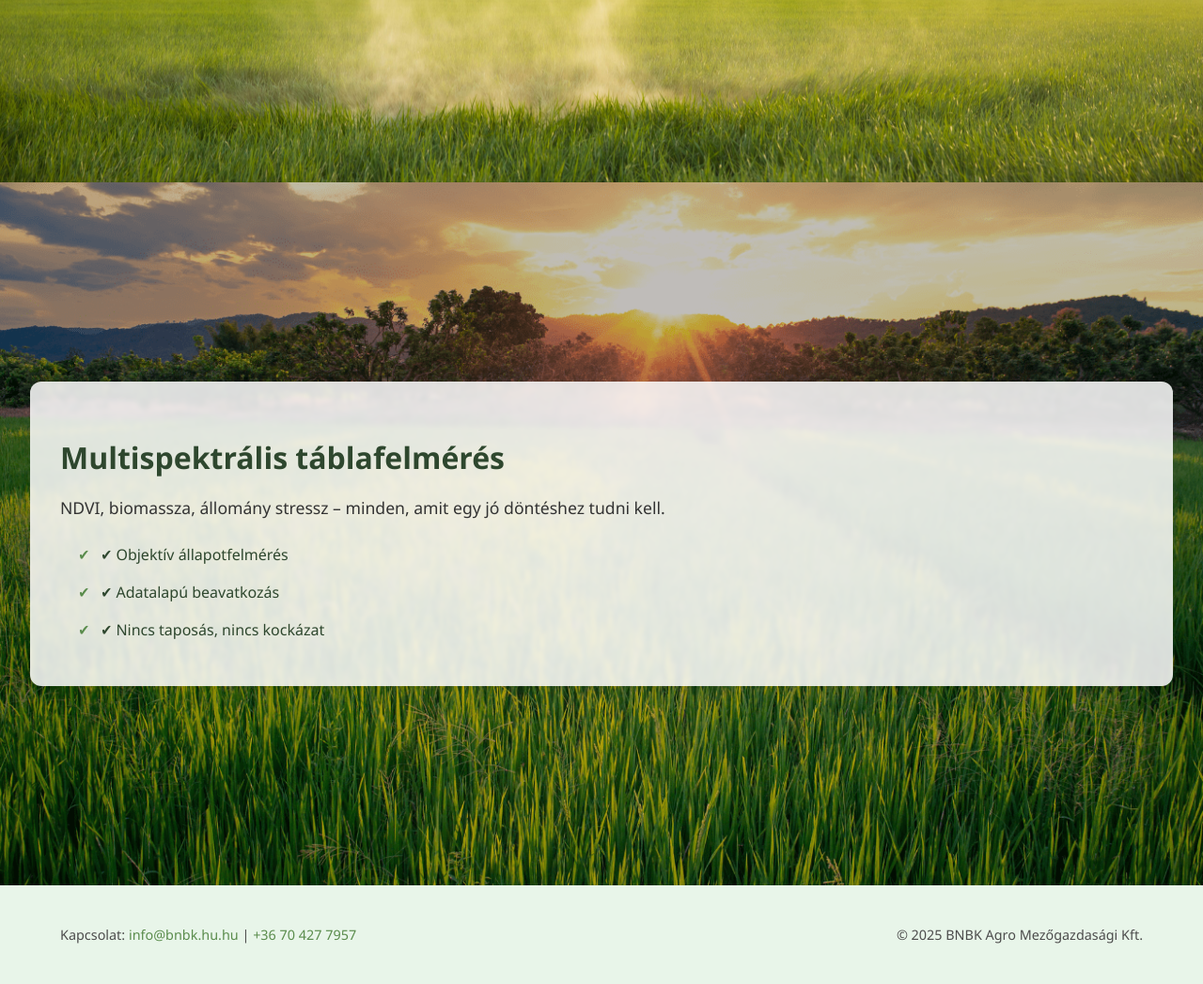
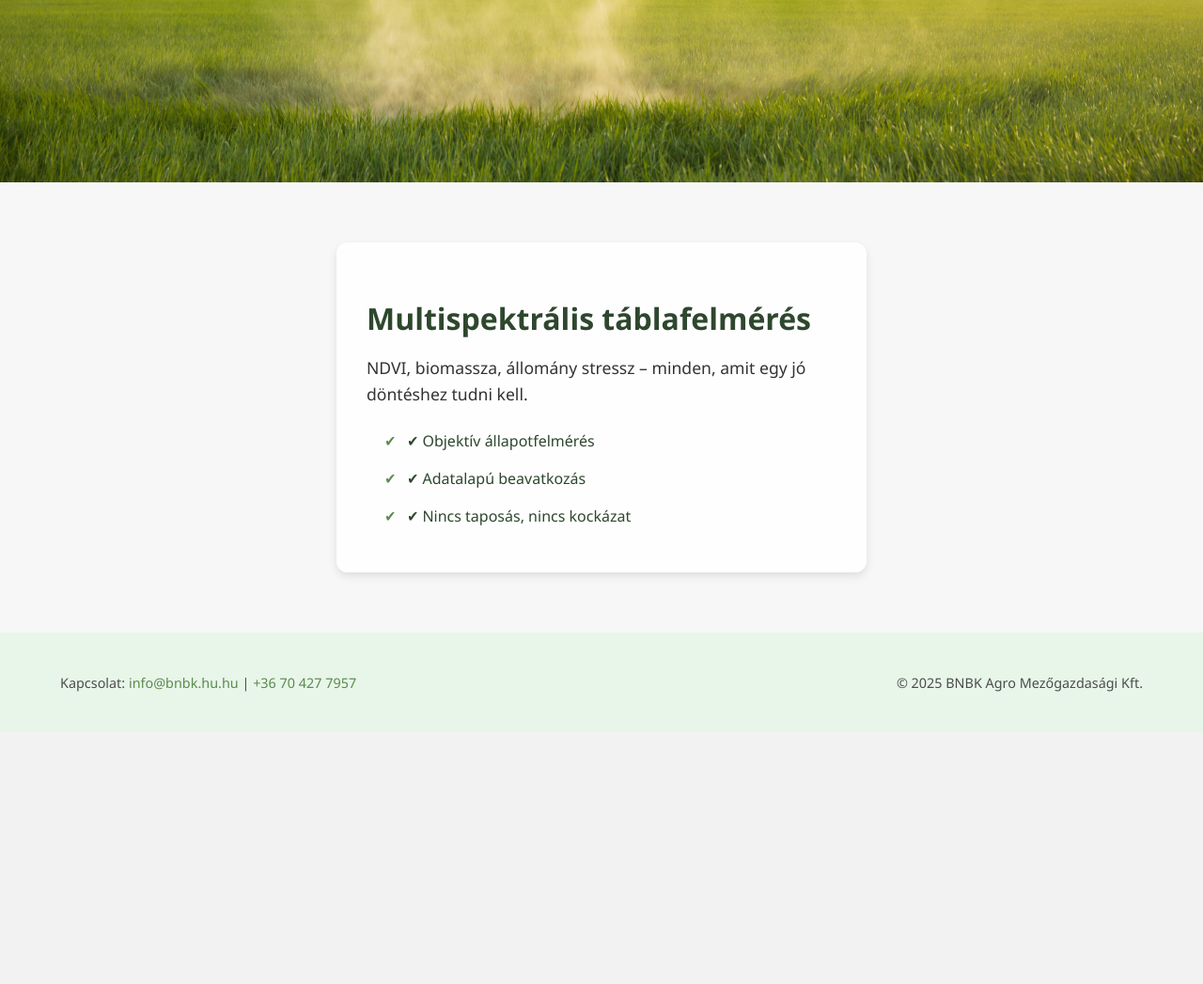
Before and after one commit to ChefBrowni/bnagrowebpublic, a PHP site: page / in a window 1280 px wide. Shown: the part 719-1766 px from the top of the page at 94% size. After the commit the page ends 1455 px from the top, so only its background shows below. Run offline with PHP 8.4, Linux system fonts and the light colour scheme; some libraries are stand-ins or nearby versions.

Commit message:
Update style.css

```diff
--- a/style/style.css
+++ b/style/style.css
@@ -89,122 +89,51 @@
   transition: all 1s ease-out;
 }
 
-/* Animáció - hero szöveg */
 .hero-text.animate {
   transform: translateX(0);
   opacity: 1;
 }
 
-/* Animáció - survey szekció */
-.slide-in-left {
-  opacity: 0;
-  transform: translateX(-100px);
-  animation: slideInLeft 1s ease-out forwards;
+.section-spacer {
+  height: 100px;
+  background: white;
 }
 
-@keyframes slideInLeft {
-  to {
-    transform: translateX(0);
-    opacity: 1;
-  }
+.survey-section {
+  display: flex;
+  flex-wrap: wrap;
+  align-items: center;
+  justify-content: center;
+  padding: 4em 2em;
+  background-color: #f7f7f7;
 }
 
-.slide-in-right {
-  opacity: 0;
-  transform: translateX(100px);
-  animation: slideInRight 1s ease-out forwards;
-}
-
-@keyframes slideInRight {
-  to {
-    transform: translateX(0);
-    opacity: 1;
-  }
-}
-
-
-.survey-section {
-
+.survey-image {
+  flex: 1 1 40%;
+  max-width: 600px;
+  min-width: 280px;
+  height: 400px;
   background-image: url("../images/sect2_background.png");
   background-size: cover;
   background-position: center;
-  aspect-ratio: 16 / 9;
-  position: relative;
-  display: flex;
-  align-items: center;
-  justify-content: center;
-  padding: 2em;
+  border-radius: 12px;
+  box-shadow: 0 4px 12px rgba(0, 0, 0, 0.1);
+  margin-right: 2em;
 }
 
-
-.survey-section::before {
-  content: "";
-  position: absolute;
-  inset: 0;
-  background: rgba(0, 0, 0, 0.25);
-  z-index: 0;
+.survey-text {
+  flex: 1 1 40%;
+  max-width: 500px;
+  background: rgba(255, 255, 255, 0.85);
+  backdrop-filter: blur(4px);
+  padding: 2em;
+  border-radius: 12px;
+  box-shadow: 0 4px 10px rgba(0,0,0,0.1);
+  color: #2e472e;
 }
-
-.survey-container {
-  display: flex;
-  flex-wrap: wrap;
-  align-items: center;
-  gap: 2em;
-  max-width: 2800px;
-  margin: 0 auto;
-  position: relative;
-  z-index: 1;
-}
-
-.survey-image {
-  flex: 1 1 45%;
-  position: relative;
-}
-
-.survey-image::after {
-  content: "";
-  position: absolute;
-  top: 50%;
-  right: -1em;
-  transform: translateY(-50%);
-  width: 16px;
-  height: 90%;
-  background: linear-gradient(to bottom, #5a8c4c 0%, #8bc34a 100%);
-  border-radius: 0 1em 1em 0;
-  z-index: 2;
-}
-
-.survey-image {
-  position: relative;
-  flex: 1 1 55%;
-  aspect-ratio: 16 / 9;
-  overflow: hidden;
-  border-radius: 12px;
-  box-shadow: 0 4px 12px rgba(0,0,0,0.1);
-}
-
-.survey-image img {
-  position: absolute;
-  width: 100%;
-  height: 100%;
-  object-fit: cover;
-  top: 0;
-  left: 0;
-  z-index: 1;
-}
-
-  .survey-text {
-    flex: 1 1 45%;
-    background: rgba(255, 255, 255, 0.85);
-    backdrop-filter: blur(2px);
-    padding: 2em;
-    border-radius: 12px;
-    box-shadow: 0 2px 8px rgba(0, 0, 0, 0.05);
-  }
 
 .survey-text h2 {
   font-size: 2em;
-  color: #2e472e;
   margin-bottom: 0.5em;
 }
 
@@ -254,7 +183,6 @@
   text-decoration: underline;
 }
 
-/* Reszponzív nézet */
 @media (max-width: 768px) {
   .container {
     flex-direction: column;
@@ -294,29 +222,22 @@
     font-size: 1em;
   }
 
-  .survey-container {
+  .survey-section {
     flex-direction: column;
   }
 
-  .survey-image, .survey-text {
+  .survey-image,
+  .survey-text {
     width: 100%;
+    max-width: none;
+    margin: 0 auto 1em auto;
+  }
+
+  .survey-image {
+    height: 300px;
   }
 
   .survey-text {
-    margin-top: 1em;
-  }
-
-  .survey-image img {
-    position: absolute;
-    width: 100%;
-    height: 100%;
-    object-fit: cover;
-    top: 0;
-    left: 0;
-    z-index: 1;
+    padding: 1.5em;
   }
 }
-  .survey-image::after {
-    display: none;
-  }
-}
```
